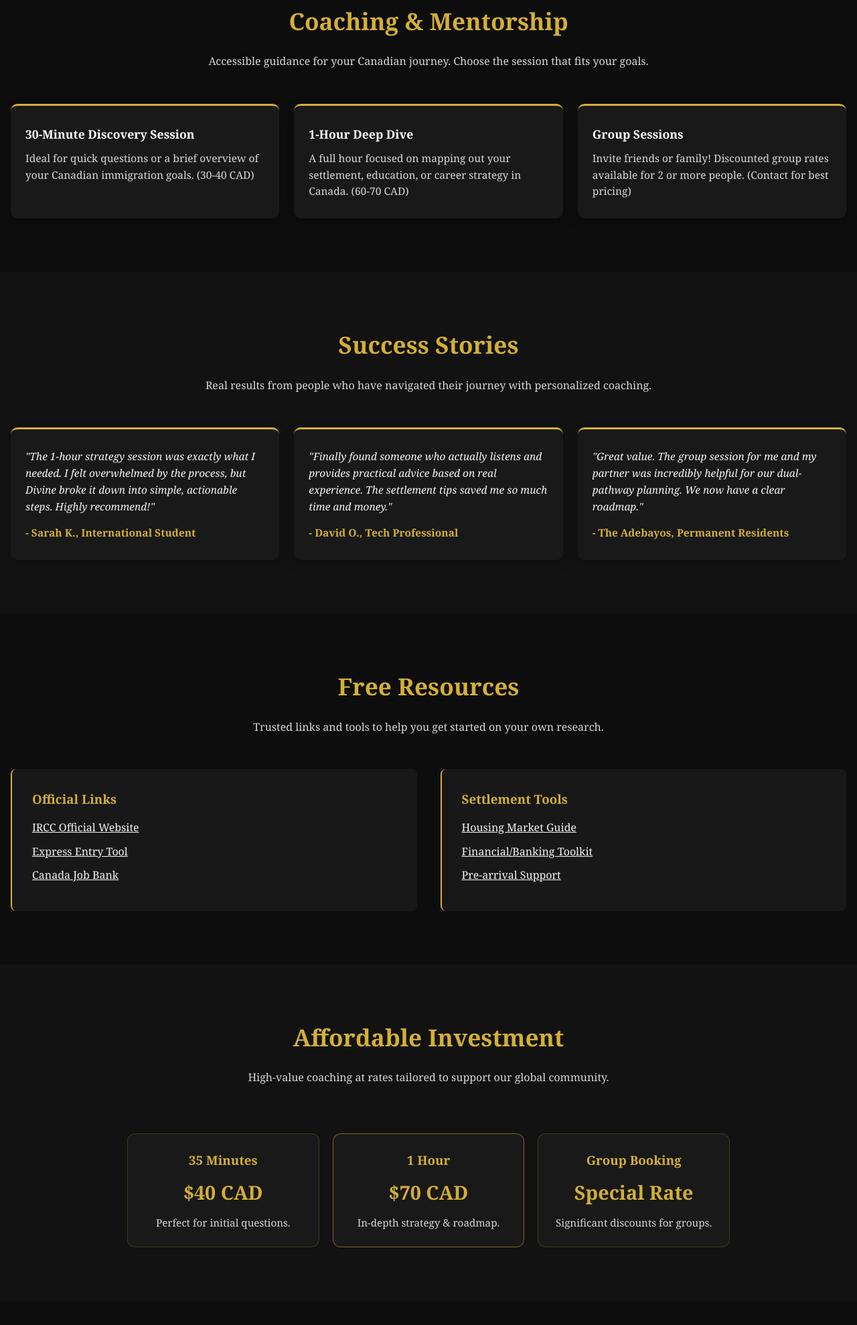
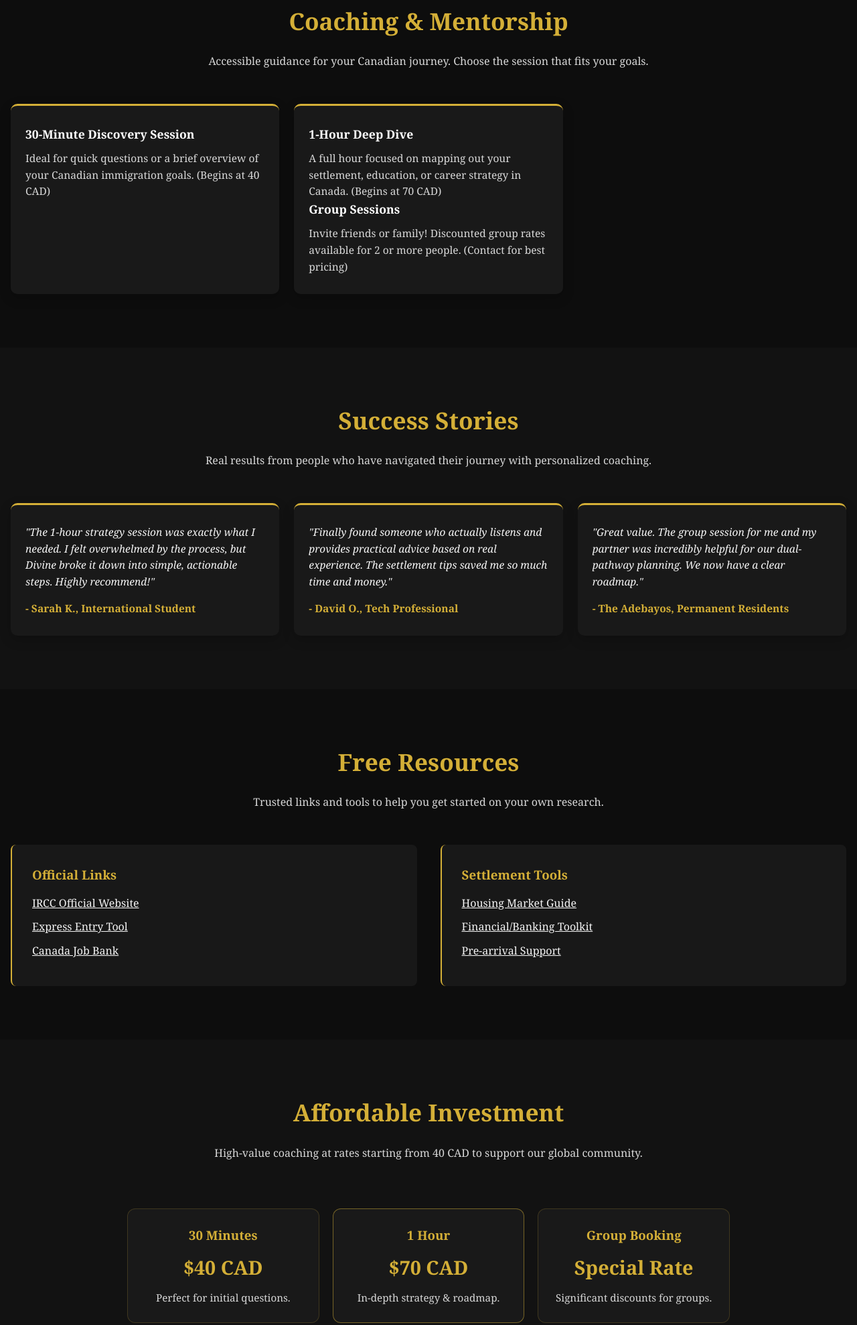
Before and after one commit to penueldivina237-lgtm/emmadrumz, a plain HTML site: page index.html in a window 1280 px wide. Shown: the part 1904-3882 px from the top of the page at 67% size. Drawn offline with nearby package versions, Linux system fonts and the light colour scheme.

Commit message:
Update Stripe payment link to the live URL

```diff
--- a/index.html
+++ b/index.html
@@ -727,15 +727,12 @@
       <div class="services-grid">
         <div class="service-card">
           <h3>30-Minute Discovery Session</h3>
-          <p>Ideal for quick questions or a brief overview of your Canadian immigration goals. (30-40 CAD)</p>
+          <p>Ideal for quick questions or a brief overview of your Canadian immigration goals. (Begins at 40 CAD)</p>
         </div>
 
         <div class="service-card">
           <h3>1-Hour Deep Dive</h3>
-          <p>A full hour focused on mapping out your settlement, education, or career strategy in Canada. (60-70 CAD)</p>
-        </div>
-
-        <div class="service-card">
+          <p>A full hour focused on mapping out your settlement, education, or career strategy in Canada. (Begins at 70 CAD)</p>
           <h3>Group Sessions</h3>
           <p>Invite friends or family! Discounted group rates available for 2 or more people. (Contact for best pricing)</p>
         </div>
@@ -795,12 +792,12 @@
     <div class="container">
       <h2 class="section-title">Affordable Investment</h2>
       <p class="section-subtitle">
-        High-value coaching at rates tailored to support our global community.
+        High-value coaching at rates starting from 40 CAD to support our global community.
       </p>
 
       <div style="display: grid; grid-template-columns: repeat(auto-fit, minmax(280px, 1fr)); gap: 20px; max-width: 900px; margin: 0 auto;">
         <div class="rate-box" style="padding: 24px; background: #191919; border-radius: 12px; border: 1px solid rgba(212, 175, 55, 0.2); text-align: center;">
-          <h3>35 Minutes</h3>
+          <h3>30 Minutes</h3>
           <div class="rate-price" style="color: #d4af37; font-size: 1.8rem; margin: 10px 0;">$40 CAD</div>
           <p class="rate-note">Perfect for initial questions.</p>
         </div>
@@ -986,7 +983,7 @@
   </footer>
 
   <script>
-    const PAYMENT_LINK_URL = 'https://buy.stripe.com/5kQ9ASgRB19370v7O96c000';
+    const PAYMENT_LINK_URL = 'https://buy.stripe.com/bJedR88l5cRL3Oj0lH6c001';
 
     const serviceType = document.getElementById("serviceType");
     const totalCost = document.getElementById("totalCost");
```
